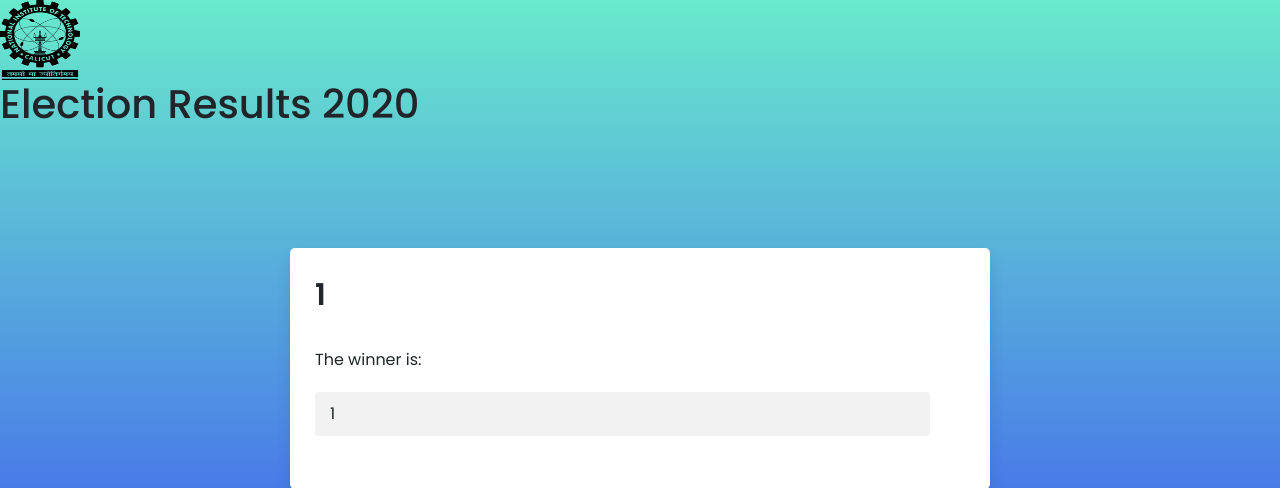
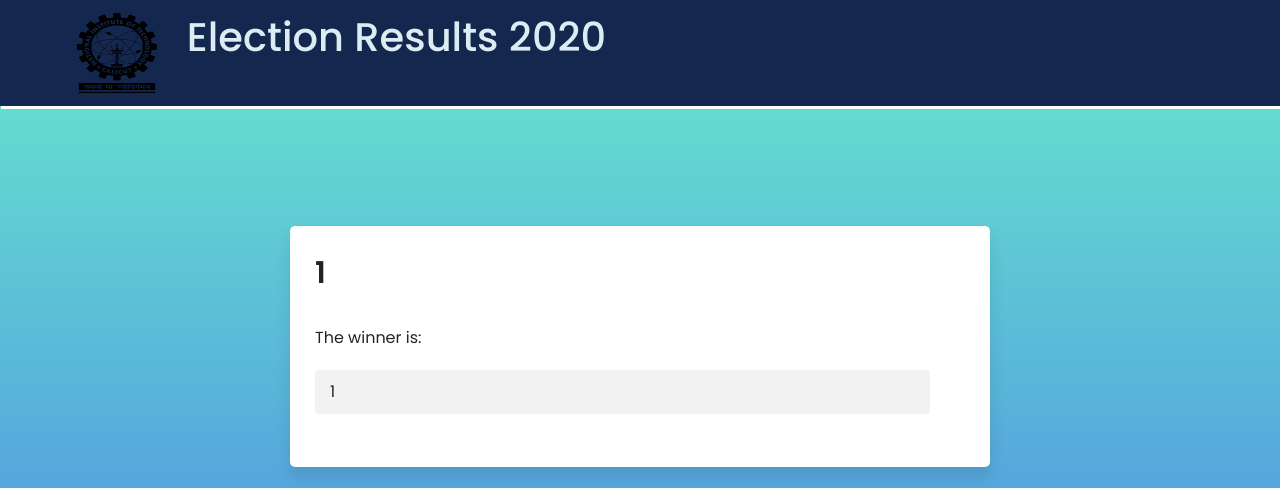
Before and after one commit to heckerfr0d/SACelection, a Flask app: template election/templates/results.html in a window 1280 px wide. Shown: the top 488 px of the page. Run offline with Flask 2, Linux system fonts and the light colour scheme; the template is opened without the code that fills it: most values are stand-ins (such as "Sample title", 1, 10 or a date in 2020); some libraries are stand-ins or nearby versions.

Commit message:
changed results css

```diff
--- a/election/templates/results.html
+++ b/election/templates/results.html
@@ -11,8 +11,10 @@
     />
     <link rel="stylesheet" href="https://stackpath.bootstrapcdn.com/bootstrap/4.1.3/css/bootstrap.min.css" integrity="sha384-MCw98/SFnGE8fJT3GXwEOngsV7Zt27NXFoaoApmYm81iuXoPkFOJwJ8ERdknLPMO" crossorigin="anonymous">
     <link rel="stylesheet" href="{{url_for('static',filename='admin.css')}}" />
+    <link rel="stylesheet" href="{{url_for('static',filename='index.css')}}" />
   </head>
   <body>
+    <div class="navbar">
     <div class="heading nav_heading">
         <img
           width="80"
@@ -21,8 +23,9 @@
           alt=""
           srcset=""
         />
-        <h1>Election Results {{election_year}}</h1>
+        <h1 style="size:4rem">Election Results {{election_year}}</h1>
     </div>
+  </div>
     {% for position,candidates in packed%}
     <div class="wrapper">
       <header style="padding-bottom:30px;">{{position[0]}}</header>
```
